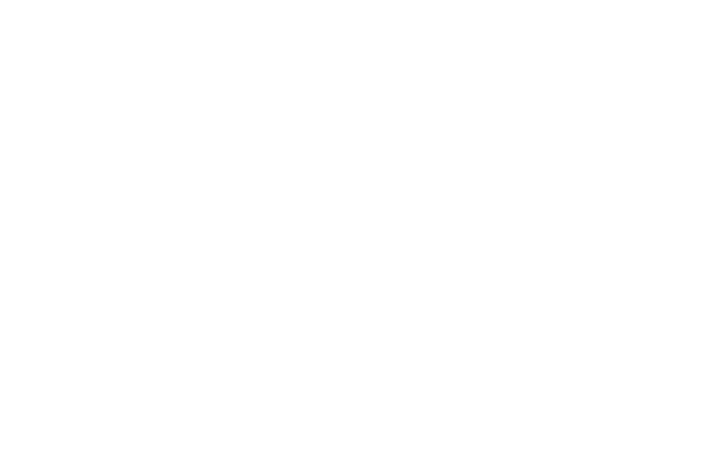
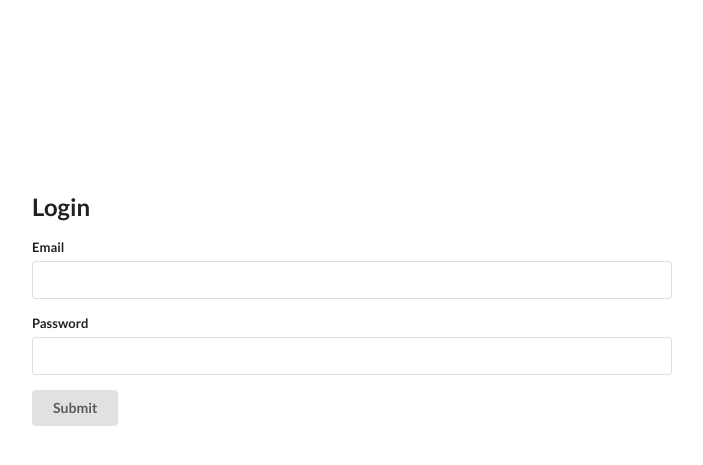
Before and after one commit to Tricktionary/Bandersnatch, a Django app: page /login/ in a window 1280 px wide. Before the commit the part shown is empty. Shown: the top 465 px of the page, without its empty margins (288-991 px from the left). Run offline with Django 3.2, Linux system fonts and the light colour scheme; some libraries are stand-ins or nearby versions.

Commit message:
Added basic auth forms

```diff
--- a/retro/core/forms.py
+++ b/retro/core/forms.py
@@ -34,3 +34,38 @@
         if len(password) < 8:
             raise forms.ValidationError('Password must be at least 8 characters long.')
         return password
+
+class LoginForm(forms.ModelForm):
+    class Meta:
+        model = User
+        fields = ['email', 'password']
+        labels = {
+            'email': 'Email',
+            'password': 'Password',
+        }
+        widgets = {
+            'password': forms.PasswordInput(),
+        }
+
+    def clean_email(self):
+        email = self.cleaned_data['email'].lower()
+        if not User.objects.filter(email=email).exists():
+            raise forms.ValidationError('Email does not correspond to an account.')
+        return email
+
+    def clean_password(self):
+        password = self.cleaned_data['password']
+        if len(password) < 8:
+            raise forms.ValidationError('Password is at least 8 characters long.')
+        return password
+
+    def clean(self):
+        cleaned_data = super(LogInForm, self).clean()
+        email = cleaned_data.get('email')
+        password = cleaned_data.get('password')
+        if email and password:
+            if User.objects.filter(email=email).exists():
+                user = User.objects.get(email=email)
+                if not user.check_password(password):
+                    error = forms.ValidationError('Incorrect password.')
+                    self.add_error('password', error)
--- a/retro/core/static/core/css/base.css
+++ b/retro/core/static/core/css/base.css
@@ -1,3 +1,12 @@
 .padding-top{
-    padding-top: 20%;
+    padding-top: 15%;
 }
+.margin-left{
+    margin-left:25%;
+}
+.margin-top-small{
+    margin-top:15px !important;
+}
+.half-page{
+    width:50%;
+}
--- a/retro/core/templates/core/login.html
+++ b/retro/core/templates/core/login.html
@@ -5,6 +5,16 @@
         <title>Bandersnatch - Login</title>
     </head>
     <body>
+        <div class="container">
 
+            <div class="half-page padding-top margin-left">
+                <h2>Login</h2>
+                <form>
+                    {% include 'core/snippets/form.html' with form=login_form %}
+                </form>
+                <a class="ui button margin-top-small">Submit</a>
+            </div>
+
+        </div>
     </body>
 </html>
--- a/retro/core/templates/core/snippets/base.html
+++ b/retro/core/templates/core/snippets/base.html
@@ -1,6 +1,7 @@
 {% load static %}
 
 <!--Style-->
+<link href="{% static 'core/img/favicon.ico' %}" rel="shortcut icon"/>
 <link rel="stylesheet" type="text/css" href="{% static 'core/css/semantic.min.css' %}">
 <link rel="stylesheet" type="text/css" href="{% static 'core/css/base.css' %}">
 <link rel="stylesheet" href="https://use.fontawesome.com/releases/v5.2.0/css/all.css" integrity="sha384-hWVjflwFxL6sNzntih27bfxkr27PmbbK/iSvJ+a4+0owXq79v+lsFkW54bOGbiDQ" crossorigin="anonymous">
--- a/retro/core/views/login.py
+++ b/retro/core/views/login.py
@@ -2,5 +2,13 @@
 from django.http import HttpResponse, JsonResponse
 from django.shortcuts import render, redirect
 
+from ..forms import LoginForm
+
 def login_page(request):
-    return render(request, 'core/login.html', context={})
+    loginForm = LoginForm(
+        request.POST or None,
+    )
+    context={
+        "login_form":loginForm
+    }
+    return render(request, 'core/login.html', context=context)
```
Also changed, not shown: retro/core/templates/core/signup.html (+9 -3 lines), retro/core/static/core/img/favicon.ico (added).
